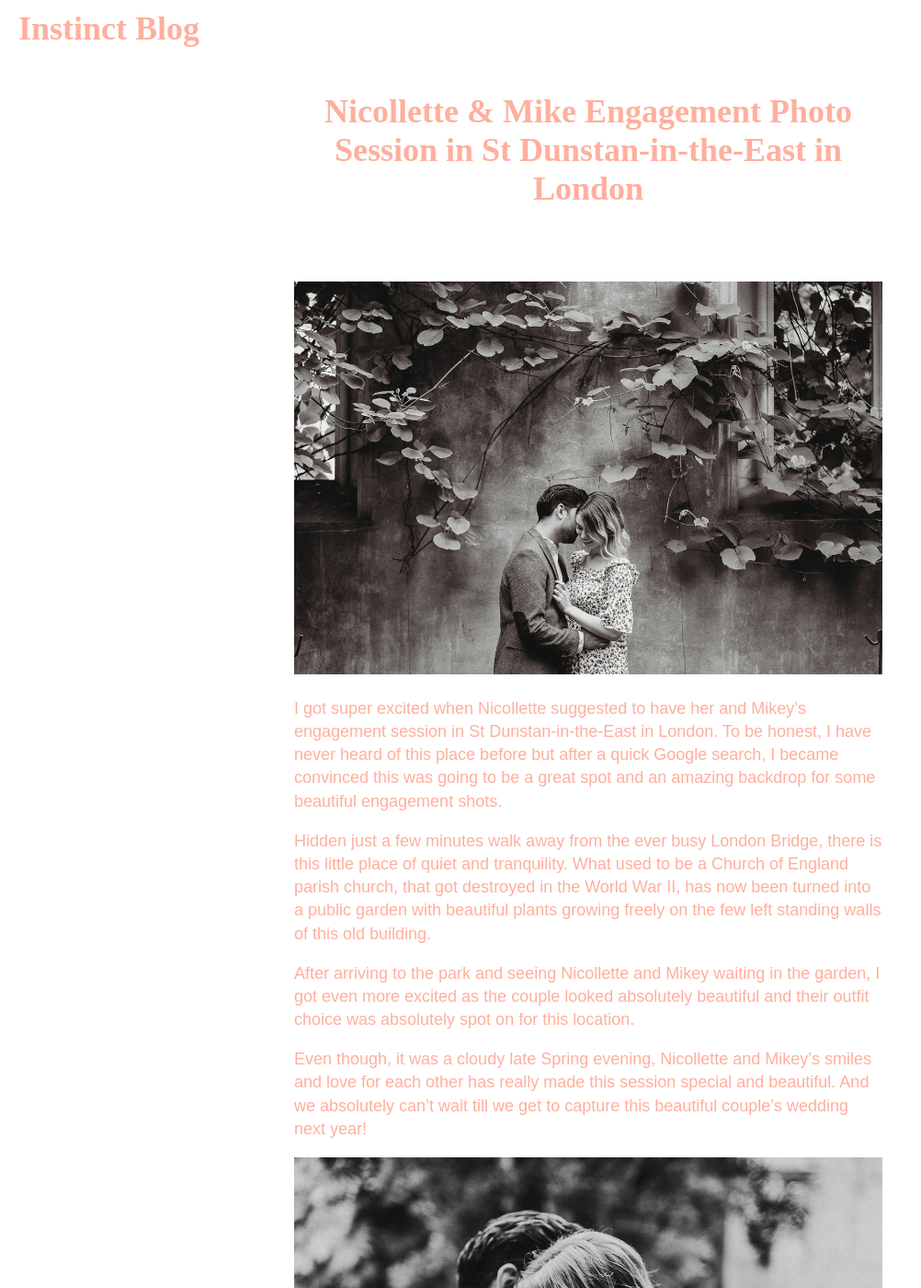
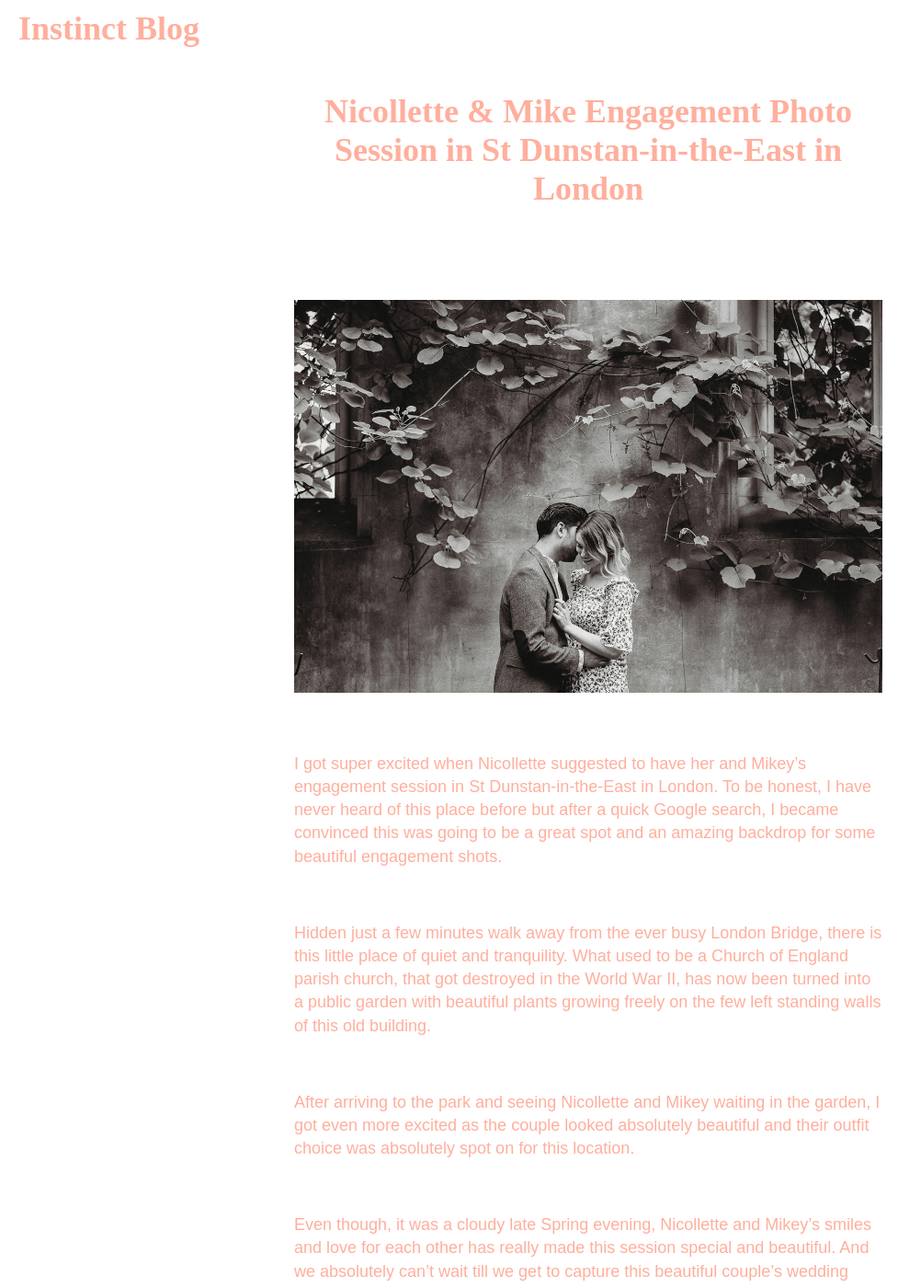
Before and after one commit to tom-wells/instinct-blog, a Jekyll site: the page built from _posts/2019-06-04-nicollette+mike.md, in a window 1280 px wide and 1400 px high. Shown: the whole window at 92% size, without its empty margins (0-1002 px from the left). Built offline with Jekyll 4.4.1, drawn with Linux system fonts in a browser that asks for light colours.

Commit message:
some changes to posts paragraphs

```diff
--- a/asset/css/app.scss
+++ b/asset/css/app.scss
@@ -81,6 +81,10 @@
        margin-right:auto;
        font-size:$body-size;
        line-height:1.4;
+
+       p {
+           padding: $line-global 0 $line-global 0;
+       }
 
        img {
            width:100%;
```
